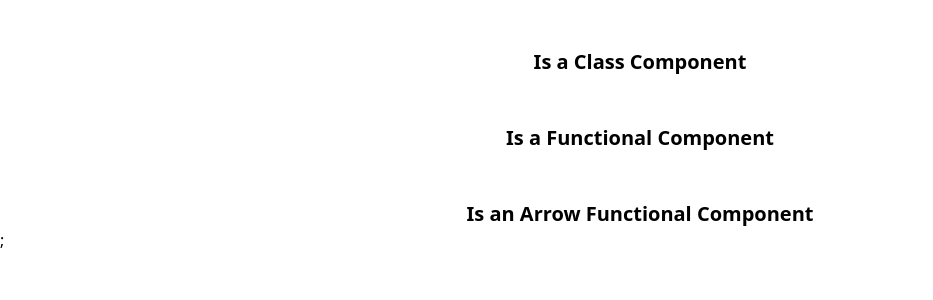
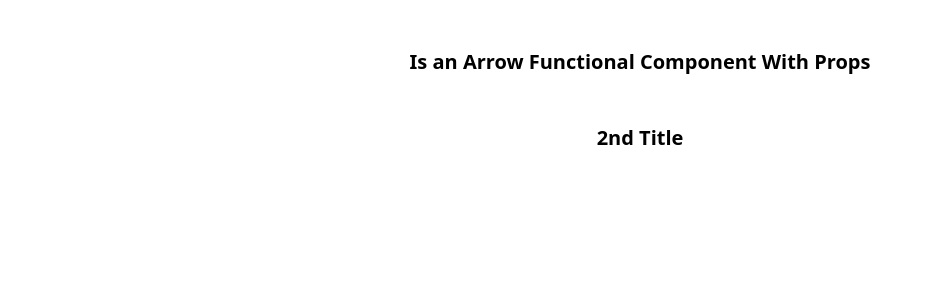
Before and after one commit to CRellox/cf8-react-intro, a React (Vite) app: page / in a window 1280 px wide. Shown: the top 300 px of the page, without its empty margins (0-933 px from the left). Built offline with nearby package versions, Linux system fonts and the light colour scheme.

Commit message:
feat: add arrow functional component with props

```diff
--- a/src/App.tsx
+++ b/src/App.tsx
@@ -1,16 +1,19 @@
 // import ViteIntro from "./components/ViteIntro/ViteIntro.tsx"
 
-import ClassComponent from "./components/ClassComponent.tsx";
-import FunctionalComponent from "./components/FunctionalComponent.tsx";
-import ArrowFunctionalComponent from "./components/ArrowFunctionalComponent.tsx";
+// import ClassComponent from "./components/ClassComponent.tsx";
+// import FunctionalComponent from "./components/FunctionalComponent.tsx";
+// import ArrowFunctionalComponent from "./components/ArrowFunctionalComponent.tsx";
+import ArrowFunctionalComponentWithProps from "./components/ArrowFunctionalComponentWithProps.tsx";
 
 function App() {
     return (
         <>
             {/*<ViteIntro />*/}
-            <ClassComponent/>
-            <FunctionalComponent/>
-            <ArrowFunctionalComponent/>
+            {/*<ClassComponent/>*/}
+            {/*<FunctionalComponent/>*/}
+            {/*<ArrowFunctionalComponent/>*/}
+            <ArrowFunctionalComponentWithProps title="Is an Arrow Functional Component With Props"/>
+            <ArrowFunctionalComponentWithProps title="2nd Title"/>
         </>
     )
 }
--- /dev/null
+++ b/src/components/ArrowFunctionalComponentWithProps.tsx
@@ -0,0 +1,13 @@
+type Props = {
+    title: string;
+}
+
+const ArrowFunctionalComponentWithProps =({title}: Props) => {
+    return (
+        <>
+            <h1 className="text-xl text-center font-bold mt-12">{title}</h1>
+        </>
+    )
+}
+
+export default ArrowFunctionalComponentWithProps;
```
